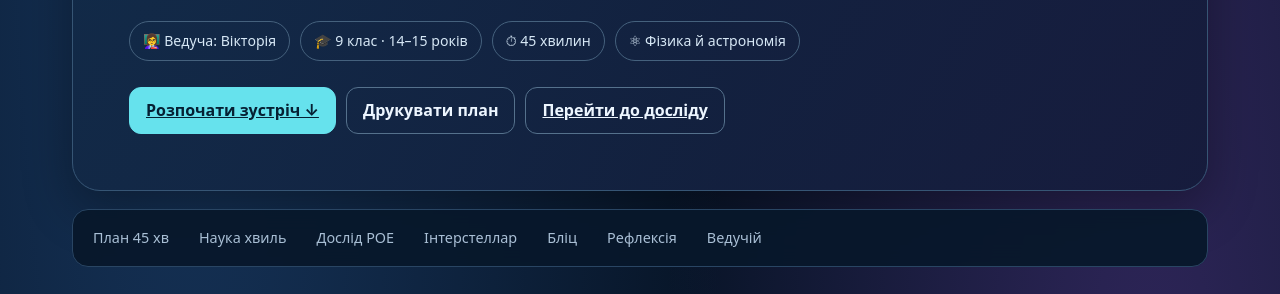
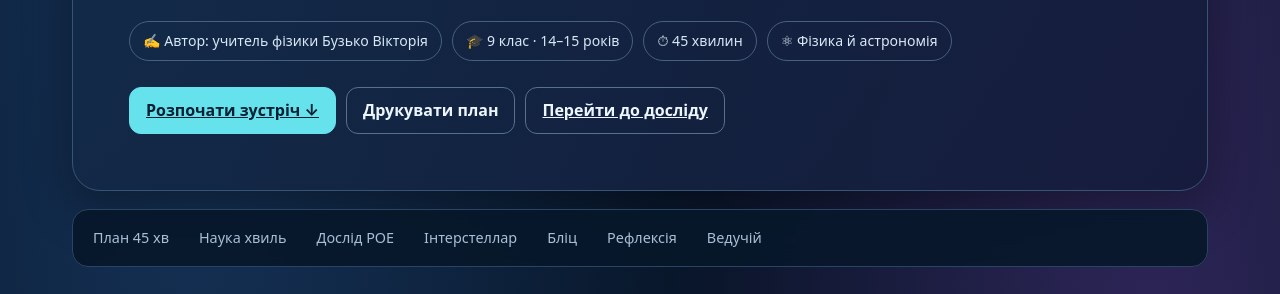
Before and after one commit to vikki15buzko-sudo/hvyli-physics, a plain HTML site: page index.html in a window 1280 px wide. Shown: the part 476-770 px from the top of the page. Drawn offline with Linux system fonts and the light colour scheme.

Commit message:
Add files via upload

```diff
--- a/index.html
+++ b/index.html
@@ -38,7 +38,7 @@ textarea{width:100%;min-height:82px;resize:vertical;background:#091a2d;border:1p
   <div class="kicker">Інтерактивна наукова зустріч · 9 клас</div>
   <h1>ХВИЛІ: від людського тіла <span>до краю Всесвіту</span></h1>
   <p class="sub">Як хвилі допомагають «побачити» людину і дослідити космос? Досліджуємо, як інформація про невидиме стає доступною завдяки хвильовим явищам.</p>
-  <div class="meta"><span class="chip">👩‍🏫 Ведуча: Вікторія</span><span class="chip">🎓 9 клас · 14–15 років</span><span class="chip">⏱ 45 хвилин</span><span class="chip">⚛ Фізика й астрономія</span></div>
+  <div class="meta"><span class="chip">✍ Автор: учитель фізики Бузько Вікторія</span><span class="chip">🎓 9 клас · 14–15 років</span><span class="chip">⏱ 45 хвилин</span><span class="chip">⚛ Фізика й астрономія</span></div>
   <div class="hero-actions"><a class="btn primary" href="#plan">Розпочати зустріч ↓</a><button class="btn ghost" onclick="window.print()">Друкувати план</button><a class="btn ghost" href="#experiment">Перейти до досліду</a></div>
 </div>
 
```
